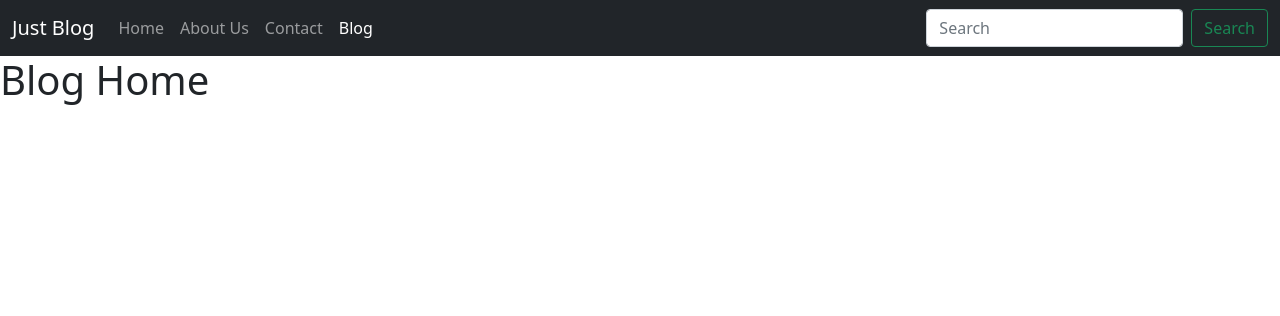
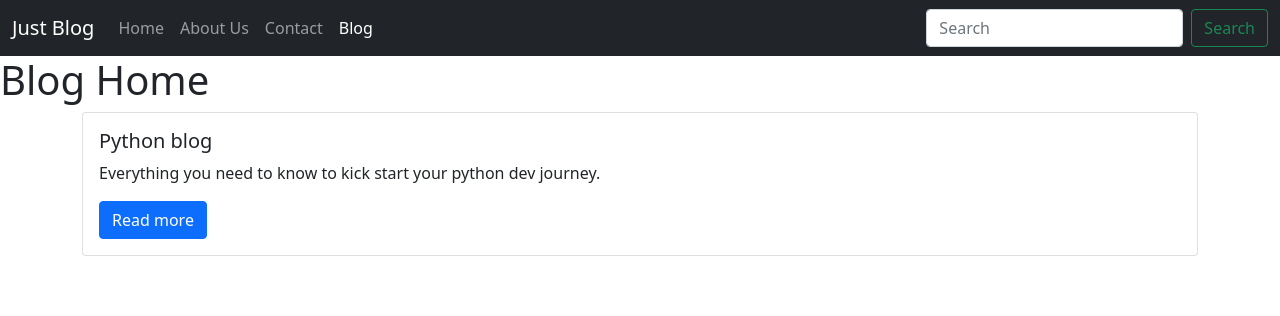
Before and after one commit to EbenezerBaafi/Blog-App, a Django app: page /blog/ in a window 1280 px wide. Shown: the top 316 px of the page. Run offline with Django 5.2, Linux system fonts and the light colour scheme.

Commit message:
Added bootstrap element to the bloghome

```diff
--- a/blog_project/templates/blog/bloghome.html
+++ b/blog_project/templates/blog/bloghome.html
@@ -6,3 +6,15 @@
     Blog Home
 {% endblock %}
 {% block blogactive %} active {% endblock %}
+
+{% block body %}
+<div class="container">
+    <div class="card">
+    <div class="card-body">
+        <h5 class="card-title">Python blog</h5>
+        <p class="card-text">Everything you need to know to kick start your python dev journey.</p>
+        <a href="#" class="btn btn-primary">Read more</a>
+    </div>
+    </div>
+</div>
+{% endblock %}
--- a/blog_project/templates/home/home.html
+++ b/blog_project/templates/home/home.html
@@ -13,7 +13,7 @@
     <div class="card-body">
         <h5 class="card-title">Just Blog</h5>
         <p class="card-text">Read some of our blogs</p>
-        <a href="#" class="btn btn-primary">Go somewhere</a>
+        <!-- <a href="#" class="btn btn-primary">Go somewhere</a> -->
     </div>
     </div>
 </div>
```
